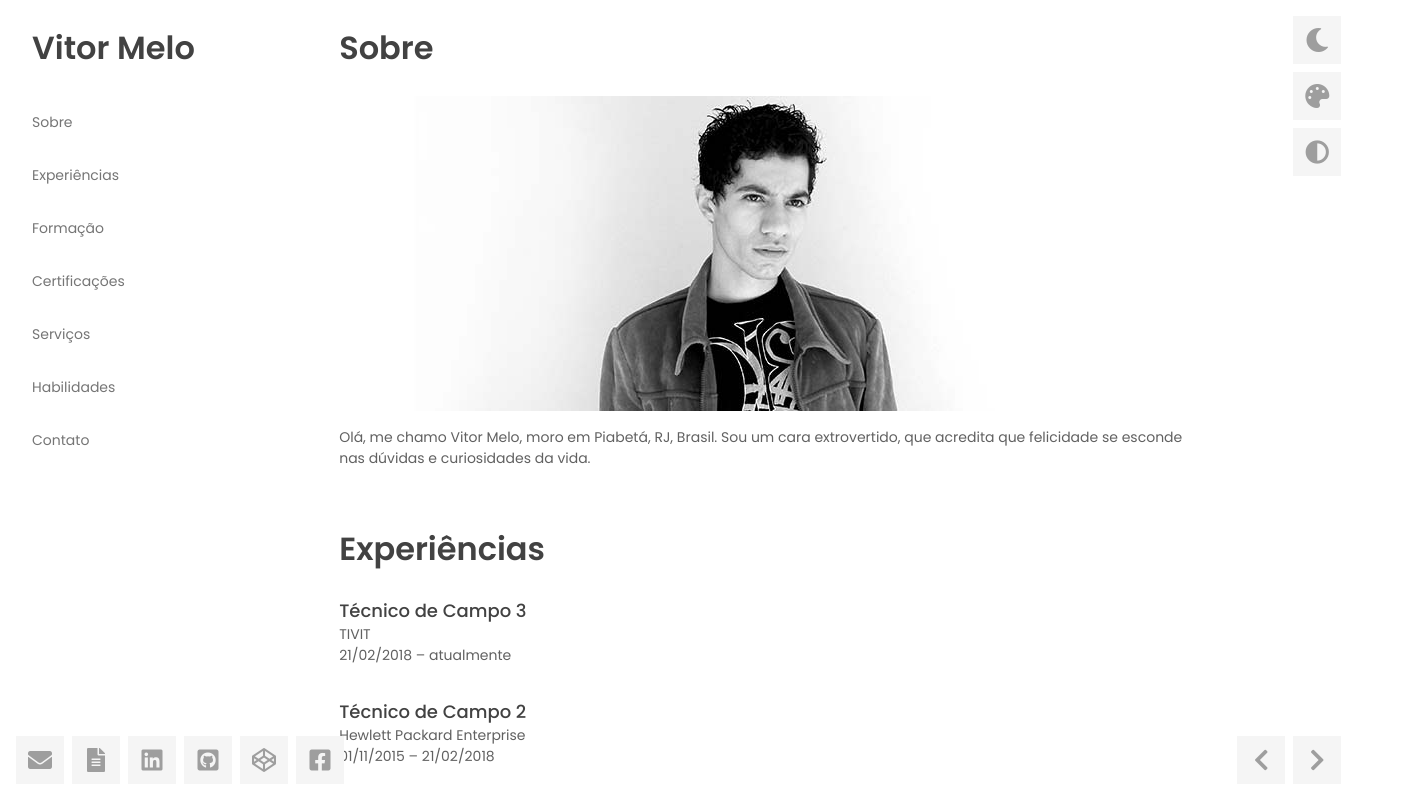
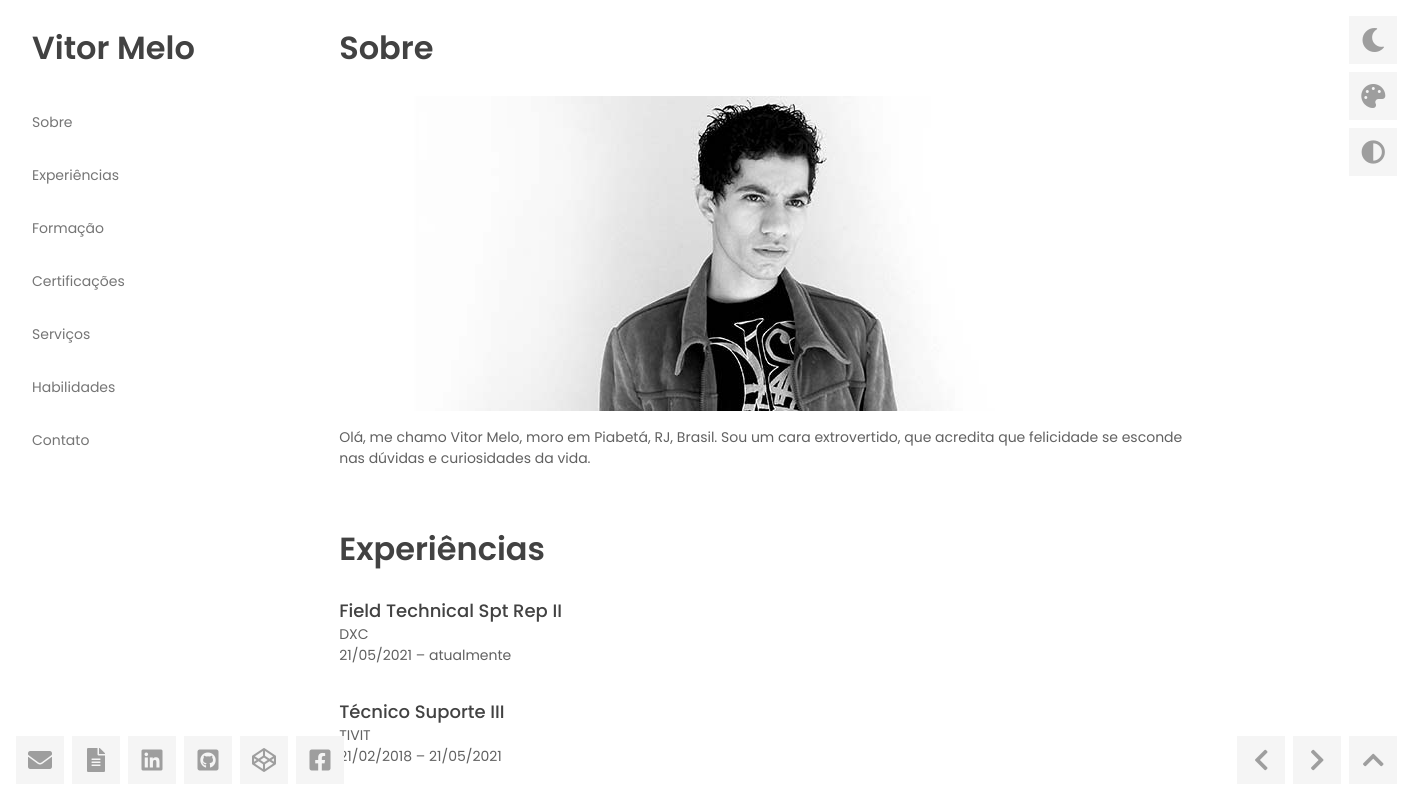
Before and after one commit to vtmx/vitormelo-hugo, a Vue app: page / in a window 1280 px wide. Shown: the top 800 px of the page, 1413 px wide, since content can reach past the window. Built offline with nearby package versions, Linux system fonts and the light colour scheme.

Commit message:
update toggle color button

```diff
--- a/src/components/ColorControl.vue
+++ b/src/components/ColorControl.vue
@@ -1,26 +1,53 @@
 <template>
   <div class="color-control">
-    <a href="#" class="btn-icon" title="Modo escuro" @click="toggleColorSheme"><i class="fas fa-moon"></i></a>
+    <a href="#" class="btn-icon" title="Modo escuro" @click="toggleColorSheme"
+      ><i class="fas fa-moon"></i
+    ></a>
     <a href="#" class="btn-icon" title="Escolha cor">
       <i class="fas fa-palette"></i>
     </a>
-    <a href="#" class="btn-icon" title="Alto contraste" @click="toggleHighCoontrast"><i class="fas fa-adjust"></i></a>
+    <a
+      href="#"
+      class="btn-icon"
+      title="Alto contraste"
+      @click="toggleHighCoontrast"
+      ><i class="fas fa-adjust"></i
+    ></a>
   </div>
 </template>
 
 <script>
+if (
+  localStorage.theme === "dark" ||
+  (!("theme" in localStorage) &&
+    window.matchMedia("(prefers-color-scheme: dark)").matches)
+) {
+  document.querySelector("body").classList.add("dark");
+  localStorage.theme = "dark";
+} else {
+  document.querySelector("body").classList.remove("dark");
+  localStorage.theme = "";
+}
+
 export default {
-  name: 'ColorControl',
+  name: "ColorControl",
 
   data() {
     return {};
   },
   methods: {
-    toggleColorSheme() {
-      document.body.classList.toggle('color-scheme-dark');
+    toggleColorSheme(e) {
+      e.preventDefault();
+      if (localStorage.theme === "dark") {
+        document.querySelector("body").classList.remove("dark");
+        localStorage.theme = "";
+      } else {
+        document.querySelector("body").classList.add("dark");
+        localStorage.theme = "dark";
+      }
     },
     toggleHighCoontrast() {
-      alert('contrast');
+      alert("contrast");
     },
   },
 };
--- a/src/components/PageControl.vue
+++ b/src/components/PageControl.vue
@@ -1,23 +1,30 @@
 <template>
   <div class="page-control">
-    <a href="#" class="btn-icon" title="Página anterior" @click="prevPage"><i class="fas fa-chevron-left"></i></a>
-    <a href="#" class="btn-icon" title="Próxima página" @click="nextPage"><i class="fas fa-chevron-right"></i></a>
+    <a href="#" class="btn-icon" title="Página anterior" @click="prevPage"
+      ><i class="fas fa-chevron-left"></i
+    ></a>
+    <a href="#" class="btn-icon" title="Próxima página" @click="nextPage"
+      ><i class="fas fa-chevron-right"></i
+    ></a>
+    <a href="#" class="btn-icon" title="Próxima página" @click="toTop"
+      ><i class="fas fa-chevron-up"></i
+    ></a>
   </div>
 </template>
 
 <script>
 export default {
-  name: 'PageControl',
+  name: "PageControl",
 
   data() {
     return {};
   },
   methods: {
     nextPage() {
-      alert('next page');
+      alert("next page");
     },
     prevPage() {
-      alert('prev page');
+      alert("prev page");
     },
   },
 };
--- a/src/data/experiences.json
+++ b/src/data/experiences.json
@@ -1,28 +1,35 @@
 [
   {
-    "id": 6,
-    "name": "Técnico de Campo 3",
-    "org_name": "TIVIT",
-    "date_start": "21/02/2018",
+    "id": 7,
+    "name": "Field Technical Spt Rep II",
+    "org_name": "DXC",
+    "date_start": "21/05/2021",
     "date_end": "atualmente"
   },
   {
+    "id": 6,
+    "name": "Técnico Suporte III",
+    "org_name": "TIVIT",
+    "date_start": "21/02/2018",
+    "date_end": "21/05/2021"
+  },
+  {
     "id": 5,
-    "name": "Técnico de Campo 2",
+    "name": "Técnico Suporte Campo II",
     "org_name": "Hewlett Packard Enterprise",
     "date_start": "01/11/2015",
     "date_end": "21/02/2018"
   },
   {
     "id": 4,
-    "name": "Técnico de Campo 2",
+    "name": "Técnico Suporte Campo II",
     "org_name": "Hewlett Pack (HP)",
     "date_start": "04/04/2011",
     "date_end": "31/10/2015"
   },
   {
     "id": 3,
-    "name": "Analista de Suporte Crítico",
+    "name": "Analista de Suporte",
     "org_name": "Stefanini",
     "date_start": "08/07/2009",
     "date_end": "01/04/2011"
--- a/src/scss/_base.scss
+++ b/src/scss/_base.scss
@@ -2,6 +2,10 @@
 ::before,
 ::after {
   box-sizing: border-box;
+}
+
+html {
+  scroll-behavior: smooth;
 }
 
 body {
--- a/src/scss/_color.scss
+++ b/src/scss/_color.scss
@@ -54,7 +54,7 @@
   --btn-active-fg: var(--white);
 
   // dark mode
-  .color-scheme-dark {
+  .dark {
     // body
     --body-bg: var(--dark-grey);
     --body-fg: var(--grey300);
```
